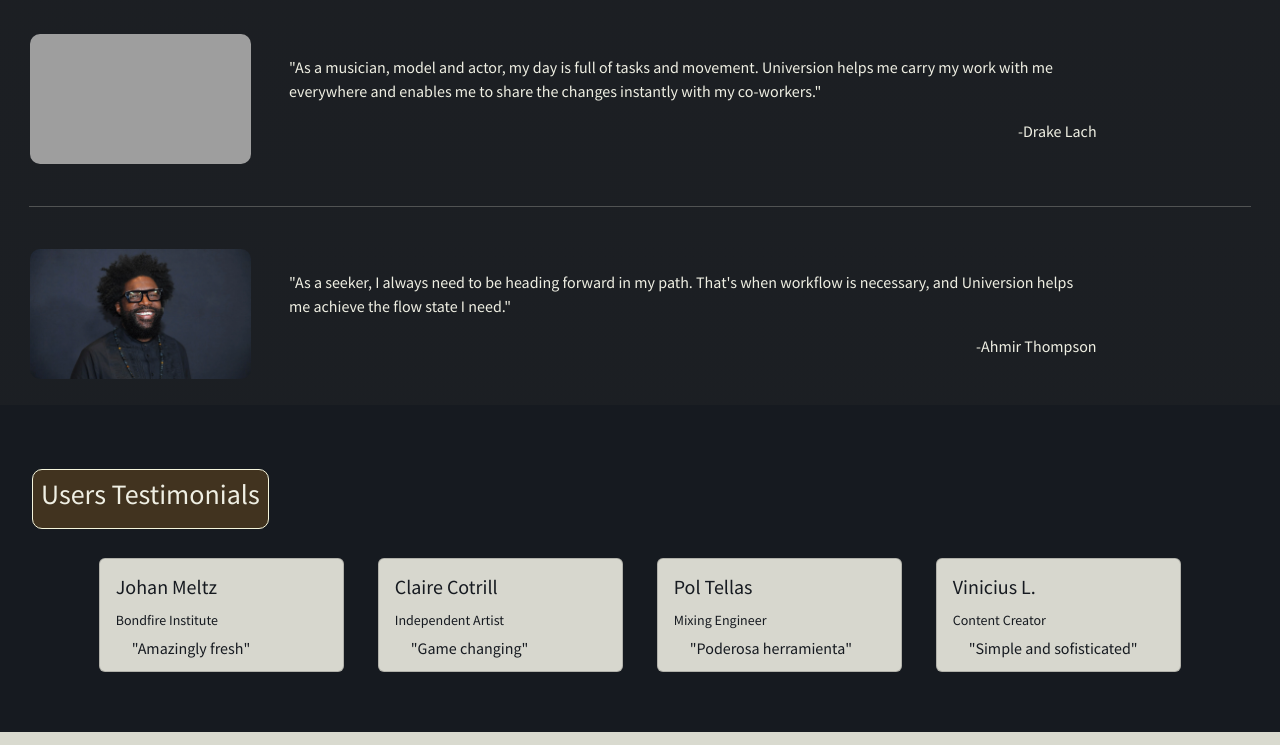
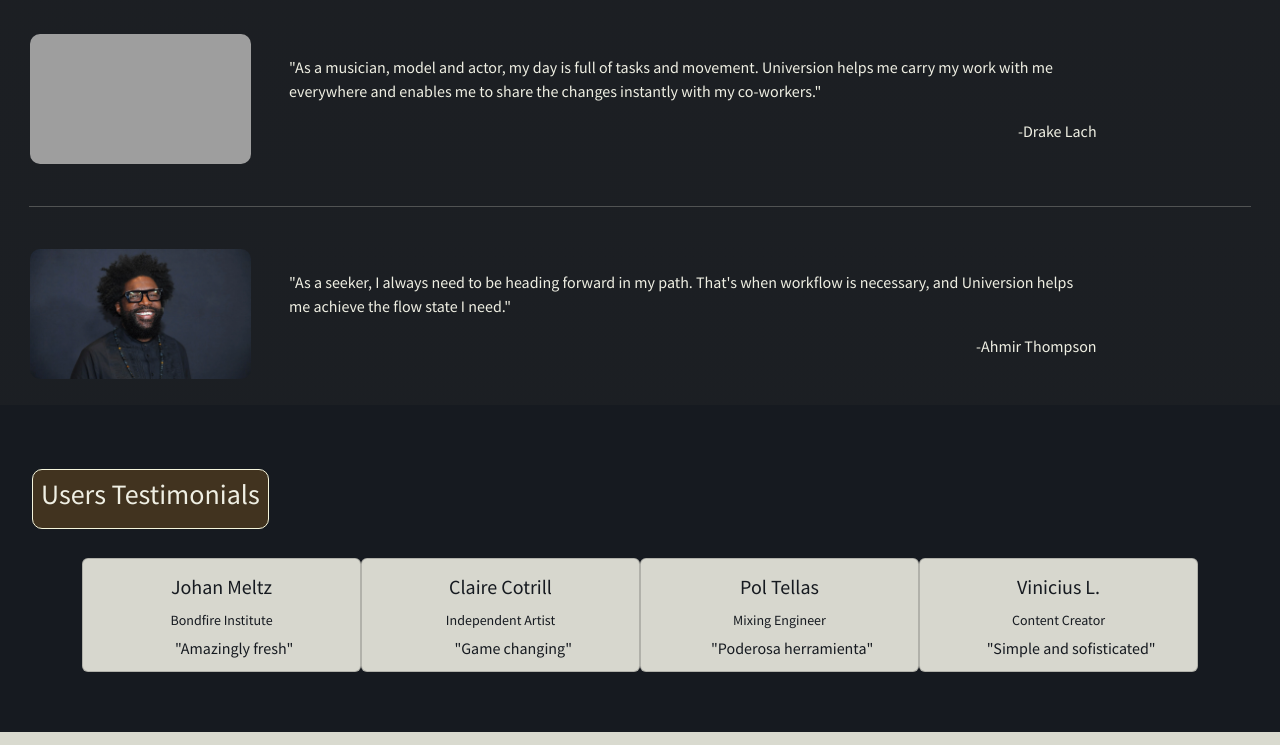
Before and after one commit to agustinkcht/PF-Kinderknecht, a website: page pages/community.html in a window 1280 px wide. Shown: the part 913-1658 px from the top of the page. Drawn offline with nearby package versions, Linux system fonts and the light colour scheme; grey boxes are pictures that could not be loaded.

Commit message:
listo para entrega final

```diff
--- a/pages/community.html
+++ b/pages/community.html
@@ -124,40 +124,36 @@
       </div>
 
       <section id="user-testimonials">
-        <div class="container ut-cards">
-          <div class="card">
+        <div class="row container ut-cards">
+          <div class="col-12 col-sm-6 col-md-3 card">
             <div class="card-body">
               <h5 class="card-title">Johan Meltz</h5>
               <span>Bondfire Institute</span>
               <p class="card-text">"Amazingly fresh"</p>
             </div>
           </div>
-          <div class="card">
+          <div class="col-12 col-sm-6 col-md-3 card">
             <div class="card-body">
               <h5 class="card-title">Claire Cotrill</h5>
               <span>Independent Artist</span>
               <p class="card-text">"Game changing"</p>
             </div>
           </div>
-          <div class="card">
+          <div class="col-12 col-sm-6 col-md-3 card">
             <div class="card-body">
               <h5 class="card-title">Pol Tellas</h5>
               <span>Mixing Engineer</span>
               <p class="card-text">"Poderosa herramienta"</p>
             </div>
           </div>
-          <div class="card">
+          <div class="col-12 col-sm-6 col-md-3 card">
             <div class="card-body">
               <h5 class="card-title">Vinicius L.</h5>
               <span> Content Creator</span>
               <p class="card-text">"Simple and sofisticated"</p>
             </div>
           </div>
-
         </div>
-
-
-
       </section>
 
     </main>
--- a/scss/_community.scss
+++ b/scss/_community.scss
@@ -117,12 +117,14 @@
 #user-testimonials {
     margin-top: 3rem;
     .ut-cards {
-        display: flex;
-        justify-content: space-around;
+        margin: 0 auto;
+        width: 80vw;
+
         .card {
             background-color: rgb(215, 215, 206);
             color: $clr-principal;
-            width: 22%;
+            text-align: center;
+
             .card-text {
                 width: 97%;
                 position: relative;
@@ -160,6 +162,11 @@
             span {
                 font-size: 13px;
             }
+        }
+    }
+    #user-testimonials {
+        .ut-cards {
+            width: 60vw;
         }
     }
 }
@@ -233,6 +240,11 @@
         border-radius: 10px;
         h2 {
             font-size: 15px;
+        }
+    }
+    #user-testimonials {
+        .ut-cards {
+            width: 100%;
         }
     }
 }
```
Also changed, not shown: css/styles.css, 1 other file.
